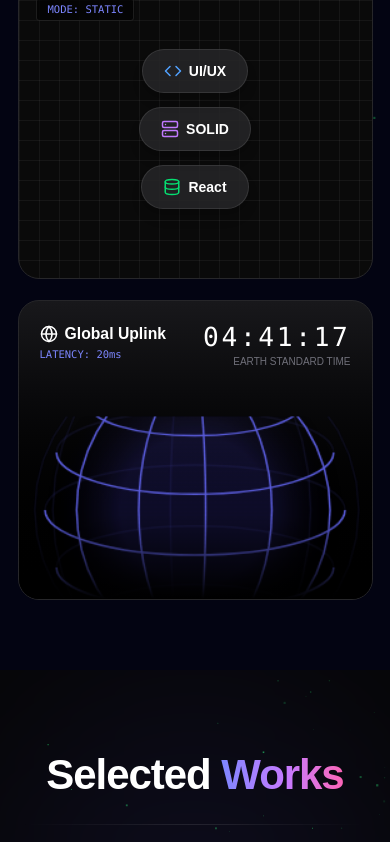
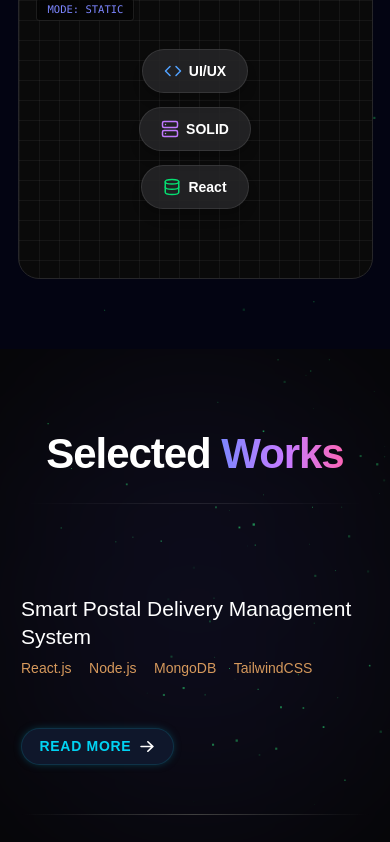
Before and after one commit to dilshansethmina2002/portfolio2, a React (Vite) app: page / in a window 390 px wide. Shown: the part 2188-3030 px from the top of the page. Built offline with nearby package versions, Linux system fonts and the light colour scheme; no server answers; a web font is replaced by a local one.

Commit message:
remove globe from mobile view

```diff
--- a/src/sections/About.jsx
+++ b/src/sections/About.jsx
@@ -281,8 +281,10 @@ const About = () => {
                     </div>
                 </motion.div>
 
+
                 {/* Global Uplink */}
-                <motion.div
+                {!isMobile && (
+                  <motion.div
                     initial="hidden"
                     whileInView="visible"
                     viewport={viewportConfig}
@@ -308,6 +310,8 @@ const About = () => {
                         <div className="absolute bottom-0 w-full h-24 bg-gradient-to-t from-black to-transparent pointer-events-none" />
                       </div>
                 </motion.div>
+                )}
+
 
             </div>
         </div>
```
